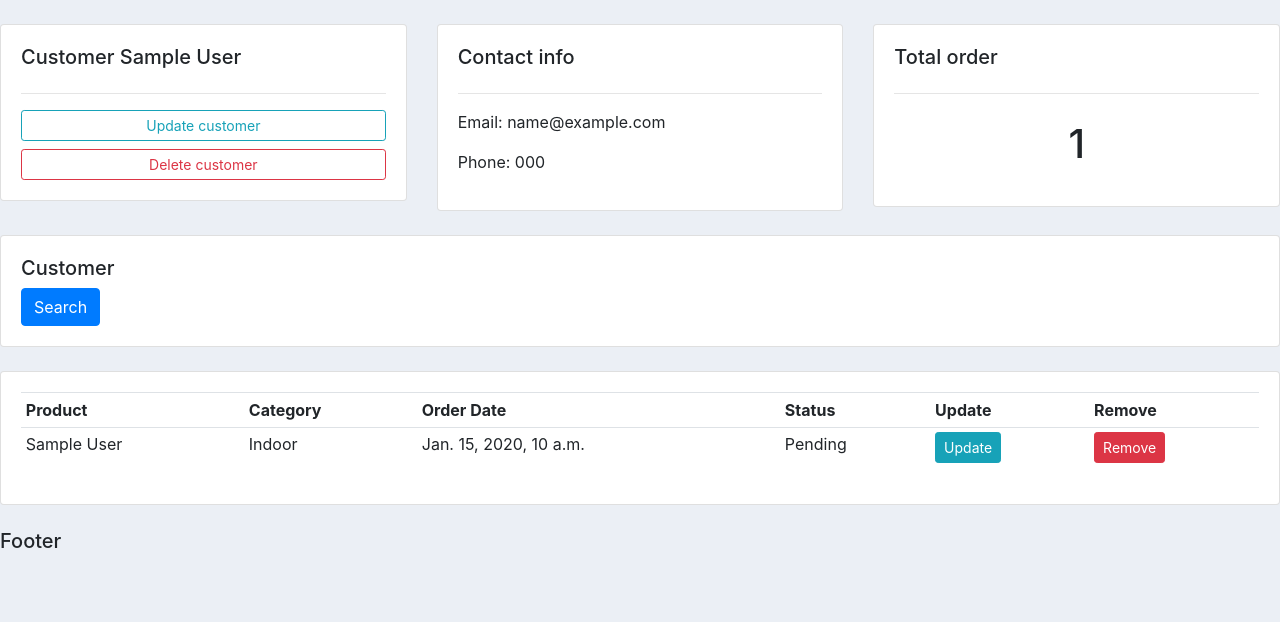
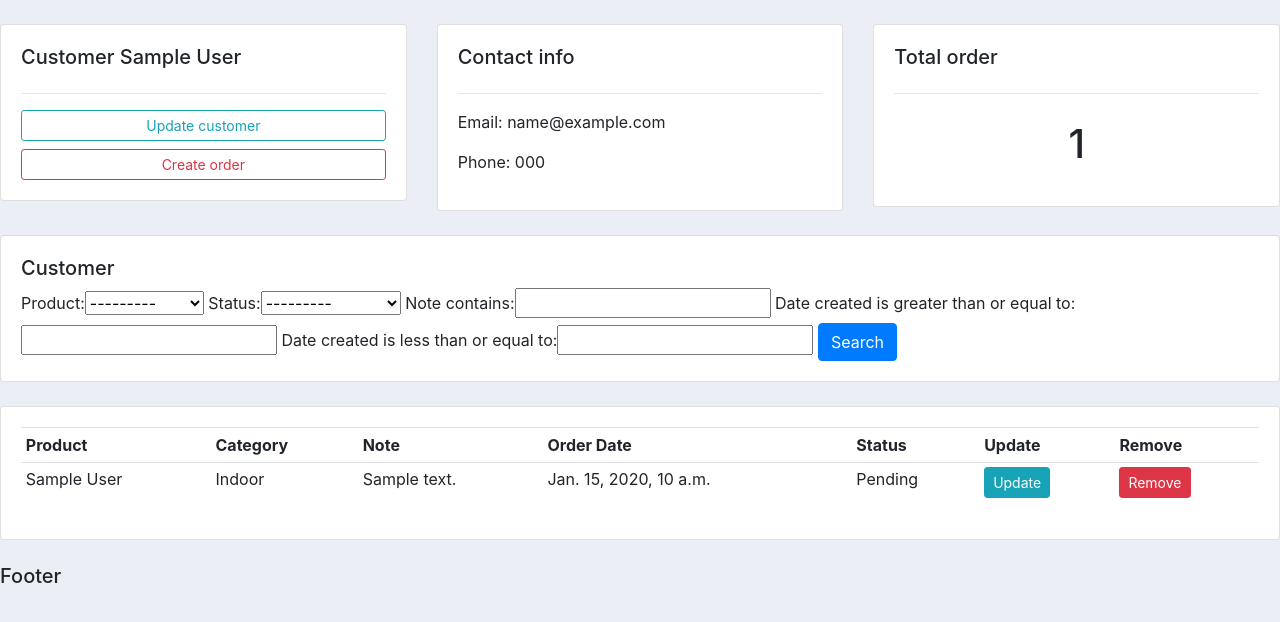
Before and after one commit to irekpi/customer_management, a Django app: page /accounts/customer/1 in a window 1280 px wide. Shown: the part 91-713 px from the top of the page. Run offline with Django 3.2, Linux system fonts and the light colour scheme; tables that the repository leaves empty hold one stand-in row (values such as "Sample post"); some libraries are stand-ins or nearby versions.

Commit message:
Added inline formset and django filter in orders

```diff
--- /dev/null
+++ b/cus_mana/accounts/filters.py
@@ -0,0 +1,13 @@
+import django_filters
+from django_filters import DateFilter, CharFilter
+from .models import *
+
+
+class OrderFilter(django_filters.FilterSet):
+    start_date = DateFilter(field_name='date_created', lookup_expr='gte')
+    end_date = DateFilter(field_name='date_created', lookup_expr='lte')
+    note = CharFilter(field_name='note', lookup_expr='icontains')
+    class Meta:
+        model = Order
+        fields = '__all__'
+        exclude = ['customer', 'date_created']
--- a/cus_mana/accounts/models.py
+++ b/cus_mana/accounts/models.py
@@ -46,6 +46,7 @@ class Order(models.Model):
     product = models.ForeignKey(Product, null=True, on_delete=models.SET_NULL)
     date_created = models.DateTimeField(auto_now_add=True, null=True)
     status = models.CharField(max_length=200, null=True, choices=STATUS)
+    note = models.CharField(max_length=200, null=True)
 
     def __str__(self):
         return self.product.name
--- a/cus_mana/accounts/templates/accounts/customer.html
+++ b/cus_mana/accounts/templates/accounts/customer.html
@@ -9,7 +9,7 @@
                 <h5>Customer {{ customer.name }}</h5>
                 <hr>
                 <a class="btn btn-outline-info btn-sm btn-block" href="">Update customer</a>
-                <a class="btn btn-outline-danger btn-sm btn-block" href="">Delete customer</a>
+                <a class="btn btn-outline-danger btn-sm btn-block" href="{% url 'accounts:create_order' customer.id %}">Create order</a>
             </div>
         </div>
         <div class="col-md">
@@ -35,6 +35,7 @@
             <div class="card card-body">
                 <h5>Customer</h5>
                 <form method="GET">
+                    {{ my_filter.form }}
                     <button class="btn btn-primary" type="submit">Search</button>
                 </form>
             </div>
@@ -48,6 +49,7 @@
                     <tr>
                         <th>Product</th>
                         <th>Category</th>
+                        <th>Note</th>
                         <th>Order Date</th>
                         <th>Status</th>
                         <th>Update</th>
@@ -57,6 +59,7 @@
                         <tr>
                             <td>{{ order.product.name }}</td>
                             <td>{{ order.product.category }}</td>
+                            <td>{{ order.note }}</td></th>
                             <td>{{ order.date_created }}</td>
                             <td>{{ order.status }}</td>
                             <td><a class="btn btn-sm btn-info" href="{% url 'accounts:update_order' order.id %}">Update</a></td>
--- a/cus_mana/accounts/templates/accounts/dashboard.html
+++ b/cus_mana/accounts/templates/accounts/dashboard.html
@@ -34,7 +34,7 @@
             <h5>Last 5 orders:</h5>
             <hr>
             <div class="card card-body">
-                <a class="btn btn-primary btn-sm btn-block" href="{% url 'accounts:create_order' %}">Create order</a>
+                <br>
                 <table class="table table-sm">
                     <tr>
                         <th>Product</th>
--- a/cus_mana/accounts/templates/accounts/order_form.html
+++ b/cus_mana/accounts/templates/accounts/order_form.html
@@ -9,6 +9,7 @@
             <div class="card card-body">
                 <form action="" method="POST">
                     {% csrf_token %}
+                    {{ form.management_form }}
                     {{ form.as_p }}
                     <input type="submit" value="Submit">
                 </form>
--- a/cus_mana/accounts/urls.py
+++ b/cus_mana/accounts/urls.py
@@ -7,7 +7,7 @@ urlpatterns = [
     path('home/', views.home, name='home'),
     path('products/', views.products, name='products'),
     path('customer/<str:pk>', views.customer, name='customer'),
-    path('create_order/', views.create_order, name='create_order'),
+    path('create_order/<str:pk>', views.create_order, name='create_order'),
     path('update_order/<str:pk>', views.update_order, name='update_order'),
     path('delete_order/<str:pk>', views.delete_order, name='delete_order'),
 ]
--- a/cus_mana/accounts/views.py
+++ b/cus_mana/accounts/views.py
@@ -1,6 +1,8 @@
 from django.shortcuts import render, redirect
 from django.http import HttpResponse
+from django.forms import inlineformset_factory
 from .forms import OrderForm
+from .filters import OrderFilter
 from .models import *
 
 
@@ -33,27 +35,33 @@ def products(request):
 
 def customer(request, pk):
     customer = Customer.objects.get(id=pk)
+
     total_orders = customer.order_set.all().count()
     orders = customer.order_set.all()
+    my_filter = OrderFilter(request.GET, queryset=orders)
+    orders = my_filter.qs
+
     context = {
         'customer': customer,
         'total_orders': total_orders,
         'orders': orders,
+        'my_filter': my_filter,
     }
     return render(request, 'accounts/customer.html', context=context)
 
 
-def create_order(request):
-    form = OrderForm()
-
+def create_order(request, pk):
+    OrderFormSet = inlineformset_factory(Customer, Order, fields=('product', 'status'), extra=5)
+    customer = Customer.objects.get(id=pk)
+    formset = OrderFormSet(queryset=Order.objects.none(), instance=customer)
     if request.method == "POST":
-        form = OrderForm(request.POST)
-        if form.is_valid():
-            form.save()
+        formset = OrderFormSet(request.POST, instance=customer)
+        if formset.is_valid():
+            formset.save()
             return redirect('accounts:home')
 
     context = {
-        'form': form
+        'form': formset
     }
     return render(request, 'accounts/order_form.html', context=context)
 
--- a/cus_mana/cus_mana/settings.py
+++ b/cus_mana/cus_mana/settings.py
@@ -37,6 +37,7 @@ INSTALLED_APPS = [
     'django.contrib.sessions',
     'django.contrib.messages',
     'django.contrib.staticfiles',
+    'django_filters',
     'accounts'
 ]
 
```
Also changed, not shown: README.md, cus_mana/accounts/migrations/0008_order_note.py (added).
